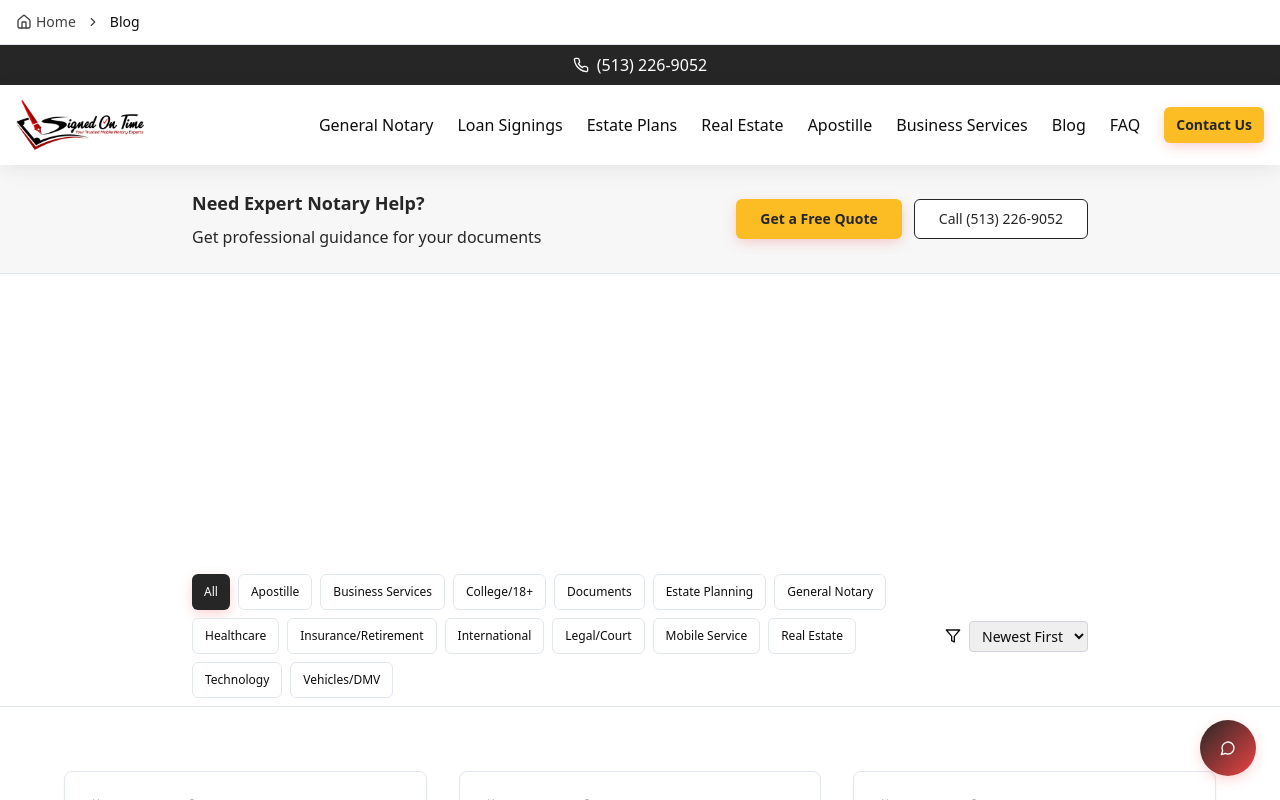
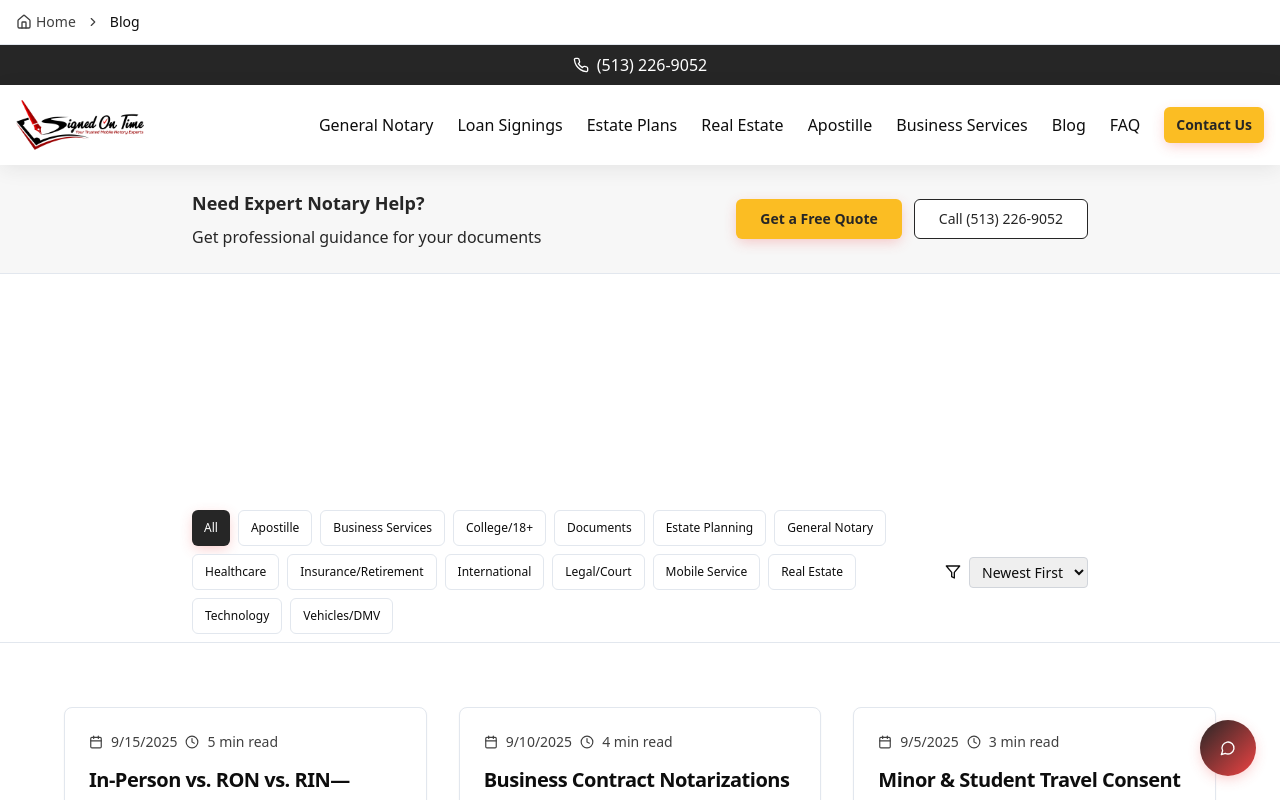
Before and after one commit to tmay7822/sign-and-serve-hub, a React (Vite) app: page /blog in a window 1280 px wide. Shown: the top 800 px of the page. Built offline with nearby package versions, Linux system fonts and the light colour scheme; the HTML template or start-up script is replaced by a standard one.

Commit message:
Adjust hero section whitespace

```diff
--- a/src/pages/Blog.tsx
+++ b/src/pages/Blog.tsx
@@ -457,7 +457,7 @@ const Blog = () => {
       </section>
 
       {/* Hero Section */}
-      <section className="py-20 bg-gradient-primary text-white">
+      <section className="py-12 bg-gradient-primary text-white">
         <div className="container mx-auto px-4">
           <div className="max-w-4xl mx-auto text-center">
             <h1 className="text-4xl md:text-5xl font-bold mb-6">
```
